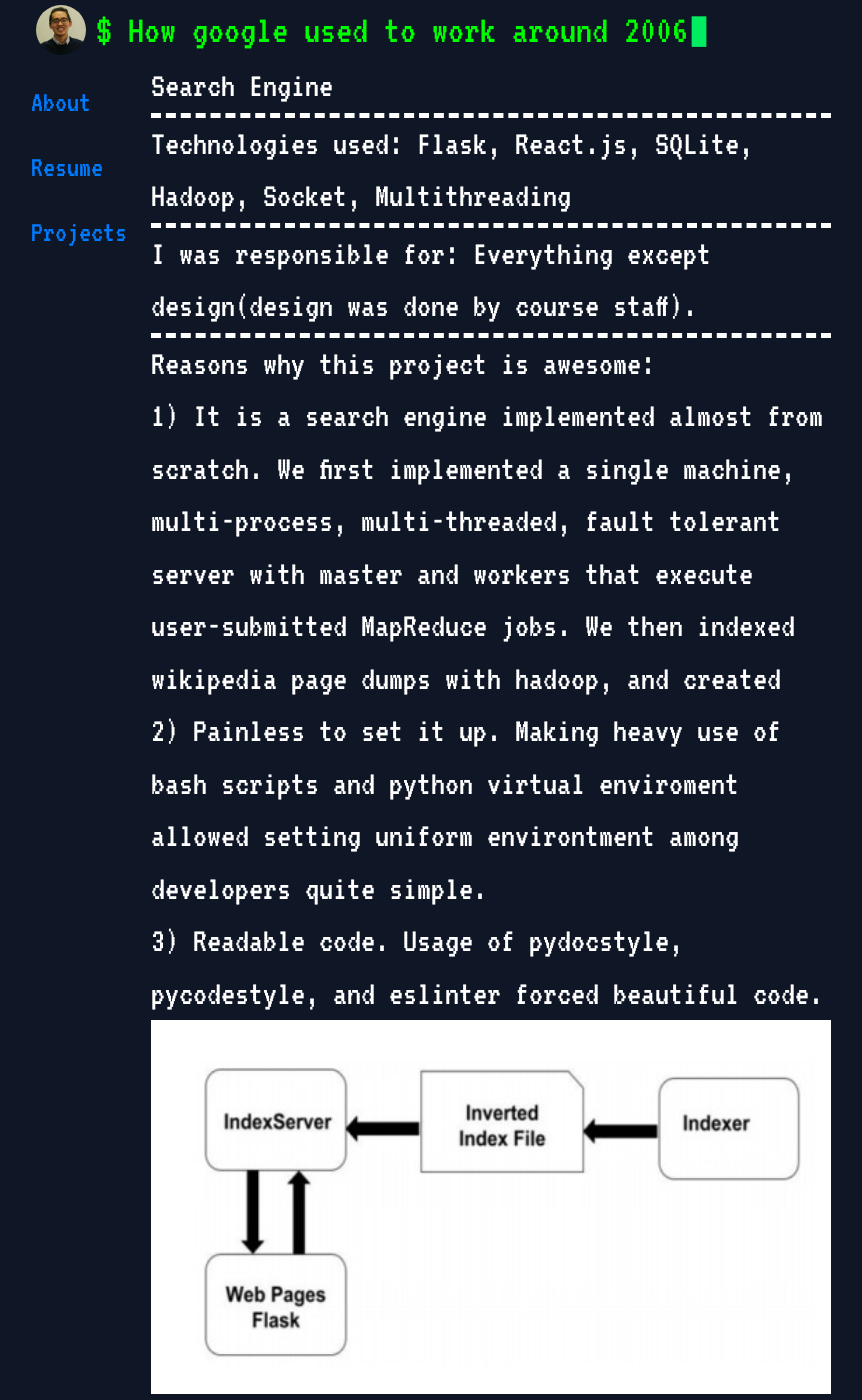
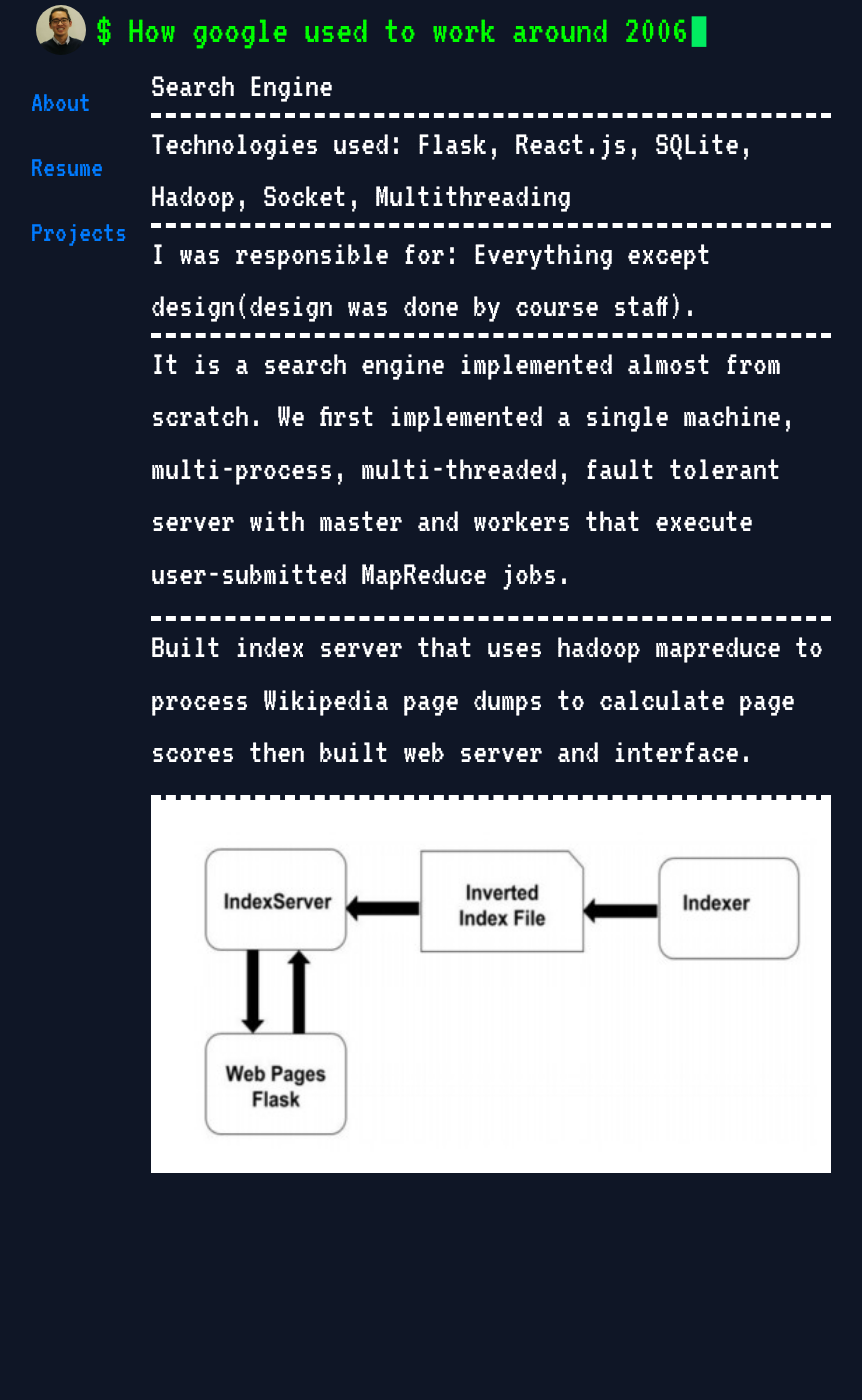
Before and after one commit to enarantu/enarantu.github.io, a Jekyll site: the page built from _posts/2018-11-17-Search-Engine.markdown, in a window 1280 px wide and 1400 px high. Shown: the whole window, without its empty margins (209-1071 px from the left). Built offline with Jekyll 4.4.1, drawn with Linux system fonts in a browser that asks for light colours.

Commit message:
made card subtitle bigger, updated search engine project

```diff
--- a/Projects.html
+++ b/Projects.html
@@ -13,7 +13,7 @@
                 <div class="card w-100">
                   <div class="card-body">
                     <a href={{item.url}} class="card-link">{{item.title}}</a>
-                    <h6 class="card-subtitle mb-2 text-muted">{{item.techs}}</h6>
+                    <h6 class="card-subtitle text-muted">{{item.techs}}</h6>
                     <p class="card-text">{{item.description}}</p>
                   </div>
                 </div>
--- a/_posts/2018-11-17-Search-Engine.markdown
+++ b/_posts/2018-11-17-Search-Engine.markdown
@@ -7,9 +7,9 @@
 techs: "Flask, React.js, SQLite, Hadoop, Socket, Multithreading"
 resp: Everything except design(design was done by course staff).
 ---
-Reasons why this project is awesome:<br/>
-1) It is a search engine implemented almost from scratch.
-We first implemented a single machine, multi-process, multi-threaded, fault tolerant server with master and workers that execute user-submitted MapReduce jobs. We then indexed wikipedia page dumps with hadoop, and created<br/>
-2) Painless to set it up. Making heavy use of bash scripts and python virtual enviroment allowed setting uniform environtment among developers quite simple.<br/>
-3) Readable code. Usage of pydocstyle, pycodestyle, and eslinter forced beautiful code.
+It is a search engine implemented almost from scratch.
+We first implemented a single machine, multi-process, multi-threaded, fault tolerant server with master and workers that execute user-submitted MapReduce jobs.
+<hr/>
+Built index server that uses hadoop mapreduce to process Wikipedia page dumps to calculate page scores then built web server and interface.
+<hr/>
 <img src="/public/images/search-engine.jpg" width="100%"/>
--- a/public/css/main.css
+++ b/public/css/main.css
@@ -51,3 +51,6 @@
 .card-body{
     padding: 0px;
 }
+.card-subtitle{
+    font-size: 25px;
+}
```
